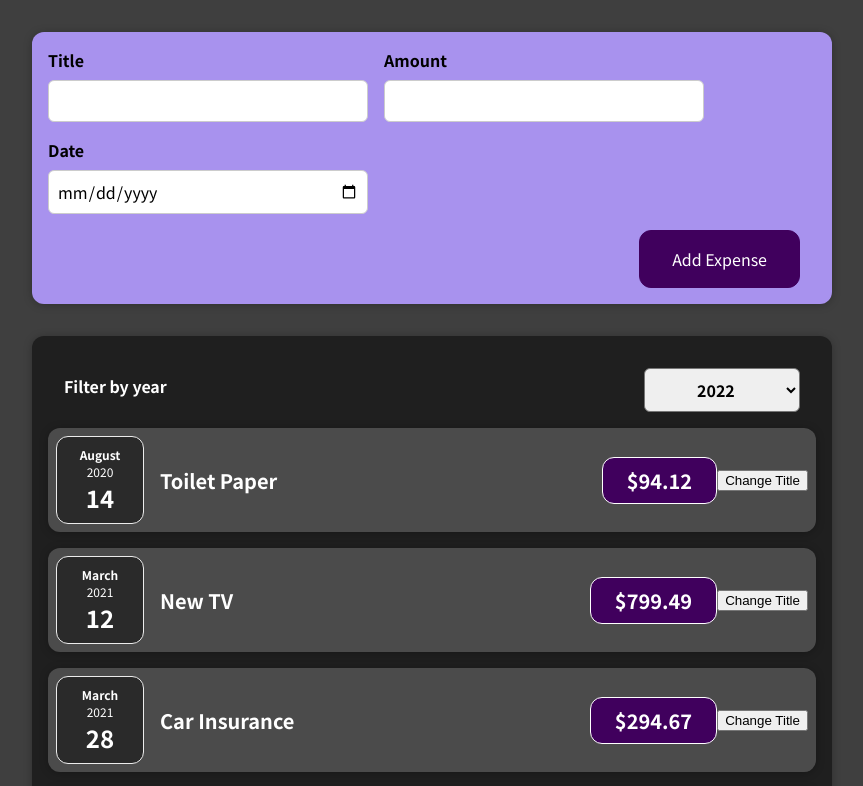
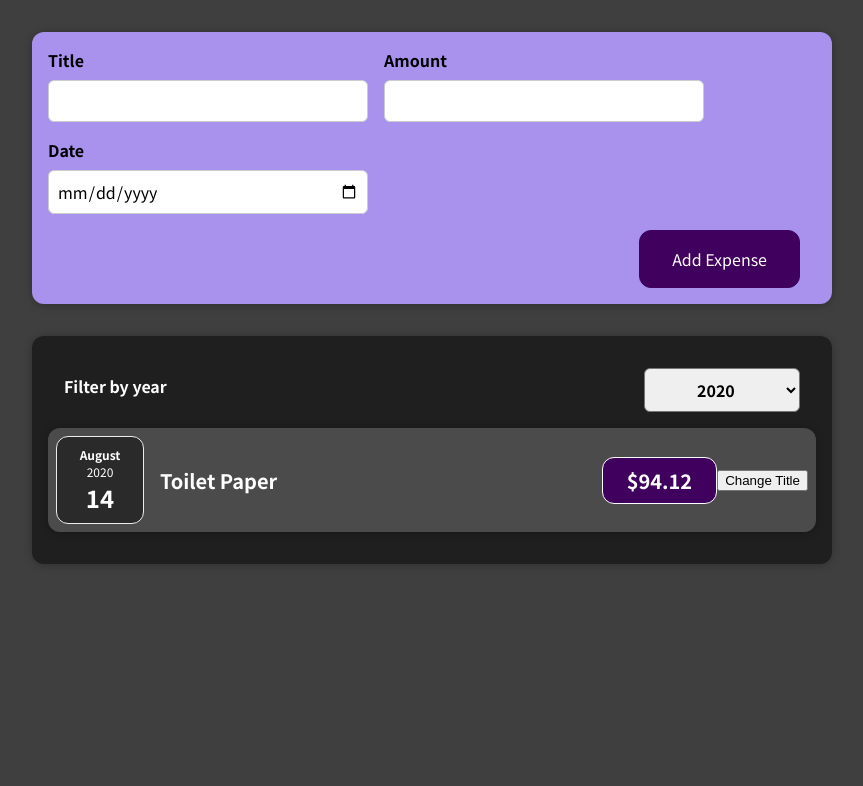
Before and after one commit to Millionaiyer/project-finance, a React (Create React App) app: page / in a window 1280 px wide. Shown: the top 786 px of the page, without its empty margins (208-1071 px from the left). Built offline with nearby package versions, Linux system fonts and the light colour scheme.

Commit message:
section 5 assignemnt

```diff
--- a/src/Components/Expenses/Expenses.js
+++ b/src/Components/Expenses/Expenses.js
@@ -1,15 +1,20 @@
 import { useState } from 'react';
+
 import ExpenseItem from './ExpenseItem';
 import Card from '../UI/Card';
 import ExpensesFilter from './ExpensesFilter';
 import './Expenses.css';
 
 const Expenses = (props) => {
-  const [filteredYear, setFilteredYear] = useState('2022');
+  const [filteredYear, setFilteredYear] = useState('2020');
 
   const filterChangeHandler = (selectedYear) => {
     setFilteredYear(selectedYear);
   };
+
+  const filteredExpenses = props.items.filter((expense) => {
+    return expense.date.getFullYear().toString() === filteredYear;
+  });
 
   return (
     <div>
@@ -18,15 +23,18 @@
           selected={filteredYear}
           onChangeFilter={filterChangeHandler}
         />
-        {props.items.map((expense) => (
-          <ExpenseItem
-            key={Math.random().toString()}
-            title={expense.title}
-            amount={expense.amount}
-            date={expense.date}
-          />
-        ))}
-        ;
+        {filteredExpenses.length === 0 ? (
+          <p>No Expenses Found.</p>
+        ) : (
+          filteredExpenses.map((expense) => (
+            <ExpenseItem
+              key={expense.id}
+              title={expense.title}
+              amount={expense.amount}
+              date={expense.date}
+            />
+          ))
+        )}
       </Card>
     </div>
   );
--- a/src/Components/Expenses/ExpensesFilter.js
+++ b/src/Components/Expenses/ExpensesFilter.js
@@ -2,16 +2,16 @@
 
 import './ExpensesFilter.css';
 
-const ExpensesFilter = () => {
+const ExpensesFilter = (props) => {
   const dropdownChangeHandler = (event) => {
-    console.log(event.target.value);
+    props.onChangeFilter(event.target.value);
   };
 
   return (
     <div className="expenses-filter">
       <div className="expenses-filter__control">
         <label>Filter by year</label>
-        <select onChange={dropdownChangeHandler}>
+        <select value={props.selected} onChange={dropdownChangeHandler}>
           <option value="2022">2022</option>
           <option value="2021">2021</option>
           <option value="2020">2020</option>
```
Also changed, not shown: resources.txt.
